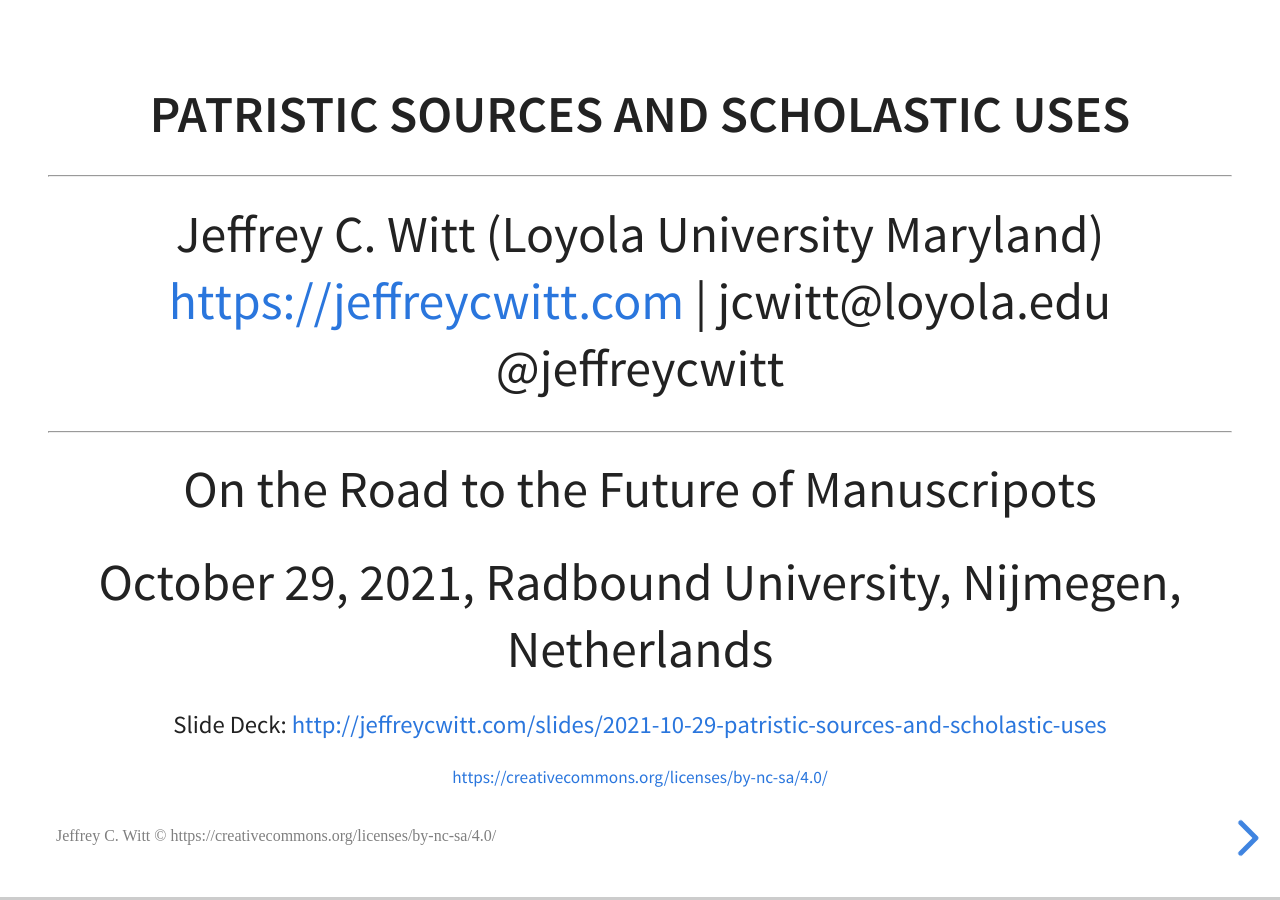
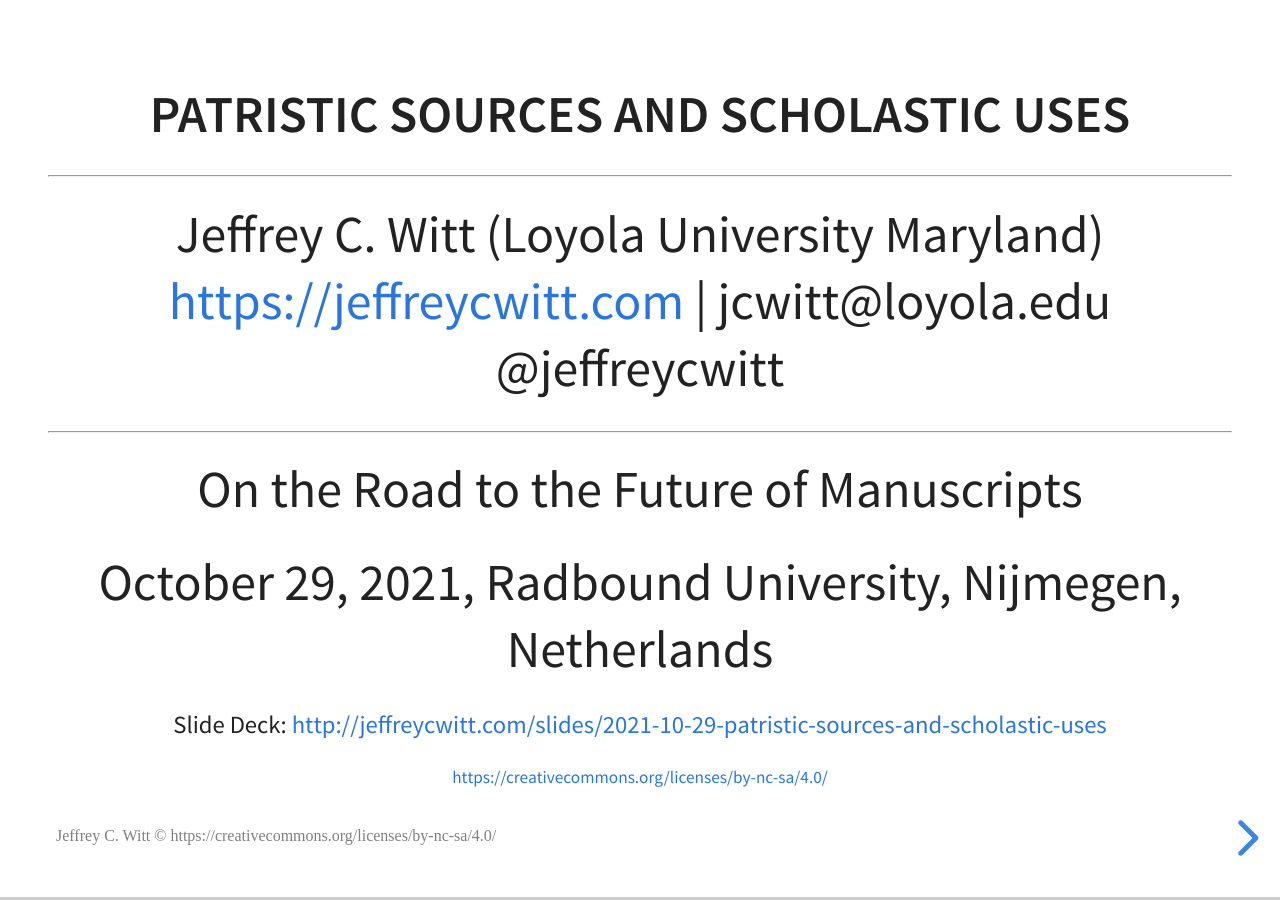
Before and after one commit to jeffreycwitt/jeffreycwitt.github.io, a Jekyll site: the page built from _slides/2021-10-29-patristic-sources-and-scholastic-uses.html, in a window 1280 px wide. Built offline with Jekyll 4.4.1, drawn with Linux system fonts in a browser that asks for light colours.

Commit message:
small updates

```diff
--- a/_slides/2021-10-29-patristic-sources-and-scholastic-uses.html
+++ b/_slides/2021-10-29-patristic-sources-and-scholastic-uses.html
@@ -13,7 +13,7 @@
   <hr />
   <p>Jeffrey C. Witt (Loyola University Maryland) <br/> <a href="https://jeffreycwitt.com/">https://jeffreycwitt.com</a> | jcwitt@loyola.edu <br/> @jeffreycwitt</p>
   <hr />
-  <p>On the Road to the Future of Manuscripots</p>
+  <p>On the Road to the Future of Manuscripts</p>
   <p>October 29, 2021, Radbound University, Nijmegen, Netherlands</p>
   <div style="font-size: 20px;">
     <p>Slide Deck: <a
@@ -194,9 +190,11 @@
   <section data-background="{{ site.assets_url }}2021-10-29-Nijmegen/05.png" data-background-size="contain">
 
   </section>
-  <section data-background="{{ site.assets_url }}2021-10-29-Nijmegen/11.gif" data-background-size="contain">
+  <!-- <section data-background="{{ site.assets_url }}2021-10-29-Nijmegen/11.gif" data-background-size="contain">
+  </section> -->
+  <section data-background="{{ site.assets_url }}2021-10-29-Nijmegen/miradorBlockZoom.gif" data-background-size="contain">
+  </section>
 
-  </section>
   <section data-background="{{ site.assets_url }}2021-10-29-Nijmegen/07-mirador-compare-fig2.gif" data-background-size="contain">
 
   </section>
@@ -240,6 +238,12 @@
 
   </section>
 
+  <section data-background="{{ site.assets_url }}2021-10-29-Nijmegen/adFontes1.png" data-background-size="contain">
+
+  </section>
+  <section data-background="{{ site.assets_url }}2021-10-29-Nijmegen/adFontes2.png" data-background-size="contain">
+
+  </section>
   <section data-background="{{ site.assets_url }}2021-10-29-Nijmegen/CompareWitnesses2.png" data-background-size="contain">
 
   </section>
```
Also changed, not shown: other parts of _slides/2021-10-29-patristic-sources-and-scholastic-uses.html (+0 -4 lines).
